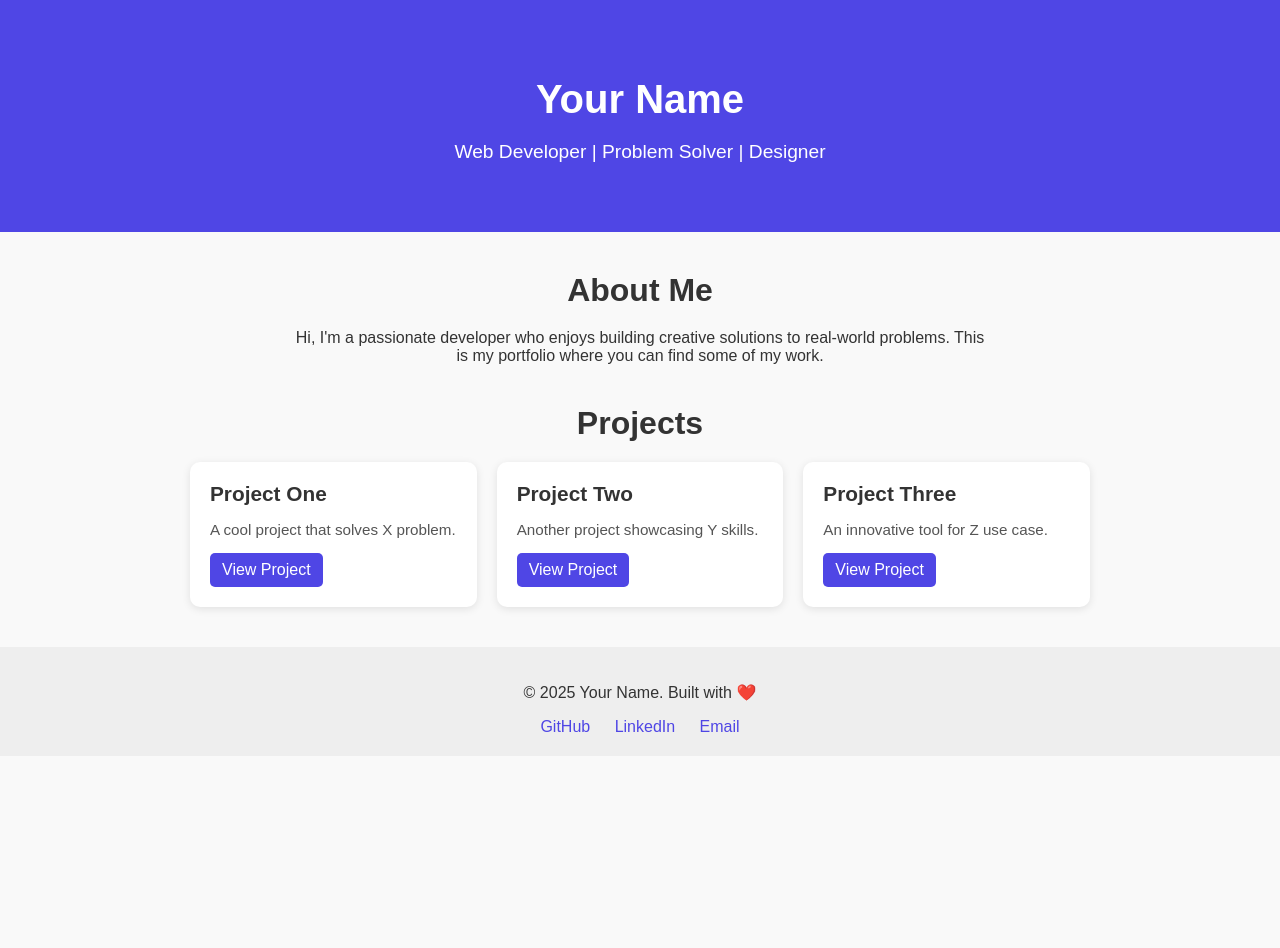
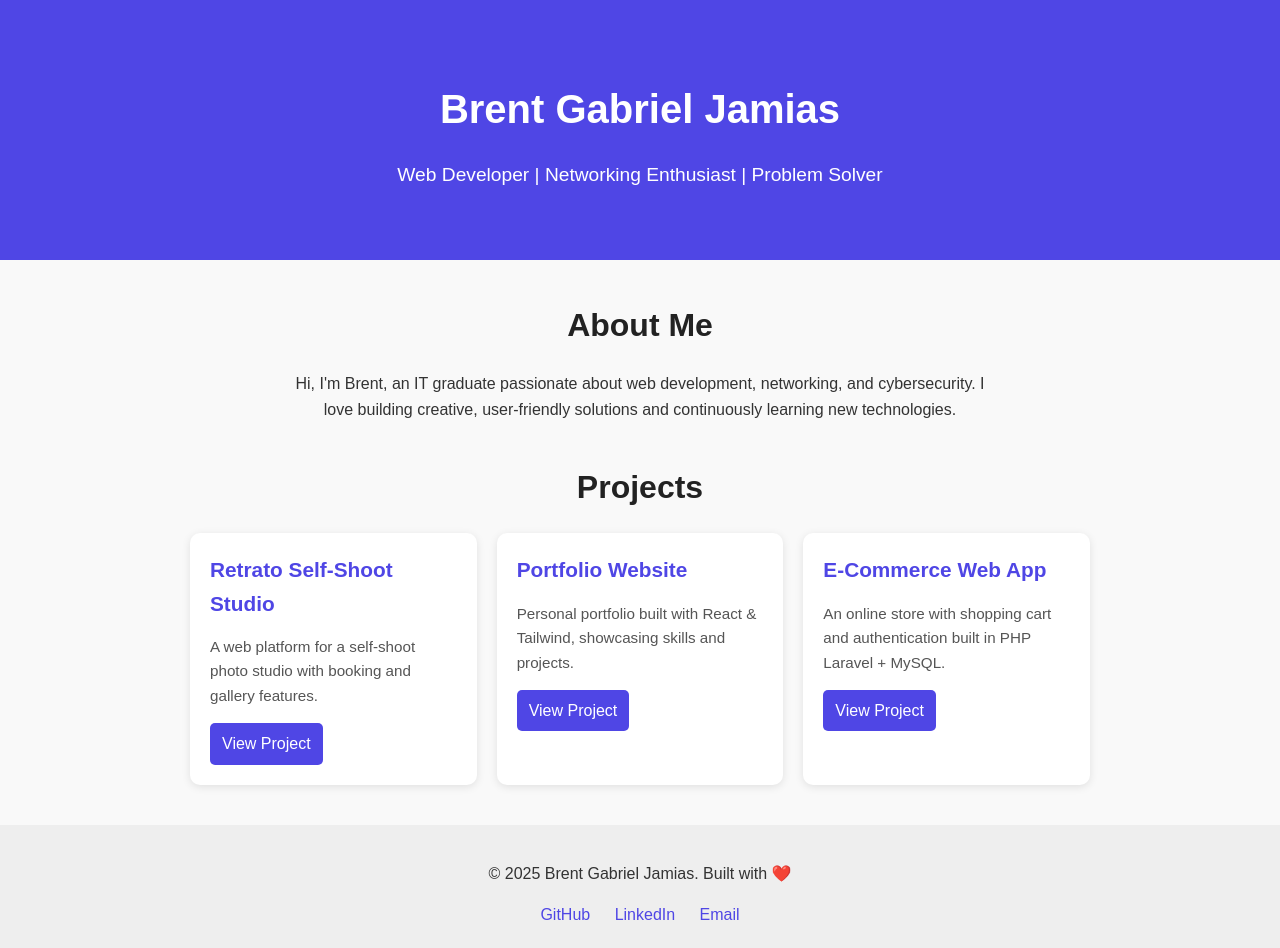
Before and after one commit to elabgab/portfoliogab, a plain HTML site: page index.html in a window 1280 px wide. Before the commit the page ends 800 px from the top, so only its background shows below. Drawn offline with Linux system fonts and the light colour scheme.

Commit message:
Update index.html

```diff
--- a/index.html
+++ b/index.html
@@ -1,9 +1,10 @@
+<!-- Portfolio -->
 <!DOCTYPE html>
 <html lang="en">
 <head>
   <meta charset="UTF-8">
   <meta name="viewport" content="width=device-width, initial-scale=1.0">
-  <title>My Portfolio</title>
+  <title>Brent Gabriel Jamias | Portfolio</title>
   <style>
     body {
       font-family: Arial, sans-serif;
@@ -11,6 +12,7 @@
       padding: 0;
       background: #f9f9f9;
       color: #333;
+      line-height: 1.6;
     }
     header {
       text-align: center;
@@ -34,10 +36,11 @@
       text-align: center;
       margin-bottom: 20px;
       font-size: 2rem;
+      color: #222;
     }
     .projects {
       display: grid;
-      grid-template-columns: repeat(auto-fit, minmax(250px, 1fr));
+      grid-template-columns: repeat(auto-fit, minmax(260px, 1fr));
       gap: 20px;
     }
     .card {
@@ -49,11 +52,12 @@
     }
     .card:hover {
       transform: translateY(-5px);
-      box-shadow: 0 4px 12px rgba(0,0,0,0.2);
+      box-shadow: 0 6px 14px rgba(0,0,0,0.2);
     }
     .card h3 {
       margin: 0 0 10px;
       font-size: 1.3rem;
+      color: #4f46e5;
     }
     .card p {
       color: #555;
@@ -67,6 +71,10 @@
       color: white;
       text-decoration: none;
       border-radius: 5px;
+      transition: background 0.2s;
+    }
+    .card a:hover {
+      background: #3730a3;
     }
     footer {
       text-align: center;
@@ -79,20 +87,23 @@
       color: #4f46e5;
       text-decoration: none;
     }
+    footer a:hover {
+      text-decoration: underline;
+    }
   </style>
 </head>
 <body>
 
   <header>
-    <h1>Your Name</h1>
-    <p>Web Developer | Problem Solver | Designer</p>
+    <h1>Brent Gabriel Jamias</h1>
+    <p>Web Developer | Networking Enthusiast | Problem Solver</p>
   </header>
 
   <section>
     <h2>About Me</h2>
     <p style="text-align:center; max-width:700px; margin:0 auto;">
-      Hi, I'm a passionate developer who enjoys building creative solutions to real-world problems.
-      This is my portfolio where you can find some of my work.
+      Hi, I'm Brent, an IT graduate passionate about web development, networking, and cybersecurity.
+      I love building creative, user-friendly solutions and continuously learning new technologies.
     </p>
   </section>
 
@@ -102,30 +113,30 @@
   </section>
 
   <footer>
-    <p>© <span id="year"></span> Your Name. Built with ❤️</p>
+    <p>© <span id="year"></span> Brent Gabriel Jamias. Built with ❤️</p>
     <div>
       <a href="https://github.com/yourusername" target="_blank">GitHub</a>
       <a href="https://linkedin.com/in/yourusername" target="_blank">LinkedIn</a>
-      <a href="mailto:youremail@example.com">Email</a>
+      <a href="mailto:gabrielibanez0912@gmail.com">Email</a>
     </div>
   </footer>
 
   <script>
     const projects = [
       {
-        title: "Project One",
-        description: "A cool project that solves X problem.",
-        link: "https://github.com/yourusername/project-one"
+        title: "Retrato Self-Shoot Studio",
+        description: "A web platform for a self-shoot photo studio with booking and gallery features.",
+        link: "https://retratoselfshoot-studio.com/"
       },
       {
-        title: "Project Two",
-        description: "Another project showcasing Y skills.",
-        link: "https://github.com/yourusername/project-two"
+        title: "Portfolio Website",
+        description: "Personal portfolio built with React & Tailwind, showcasing skills and projects.",
+        link: "https://github.com/yourusername/portfolio"
       },
       {
-        title: "Project Three",
-        description: "An innovative tool for Z use case.",
-        link: "https://github.com/yourusername/project-three"
+        title: "E-Commerce Web App",
+        description: "An online store with shopping cart and authentication built in PHP Laravel + MySQL.",
+        link: "https://github.com/yourusername/ecommerce-app"
       }
     ];
 
```
